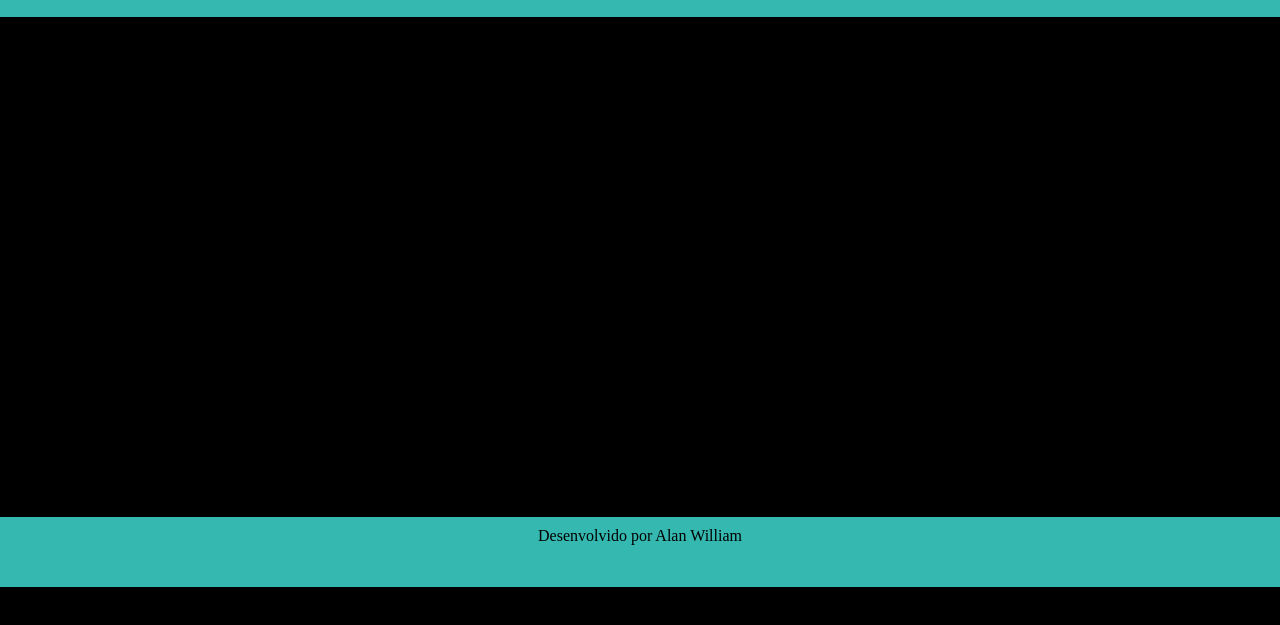
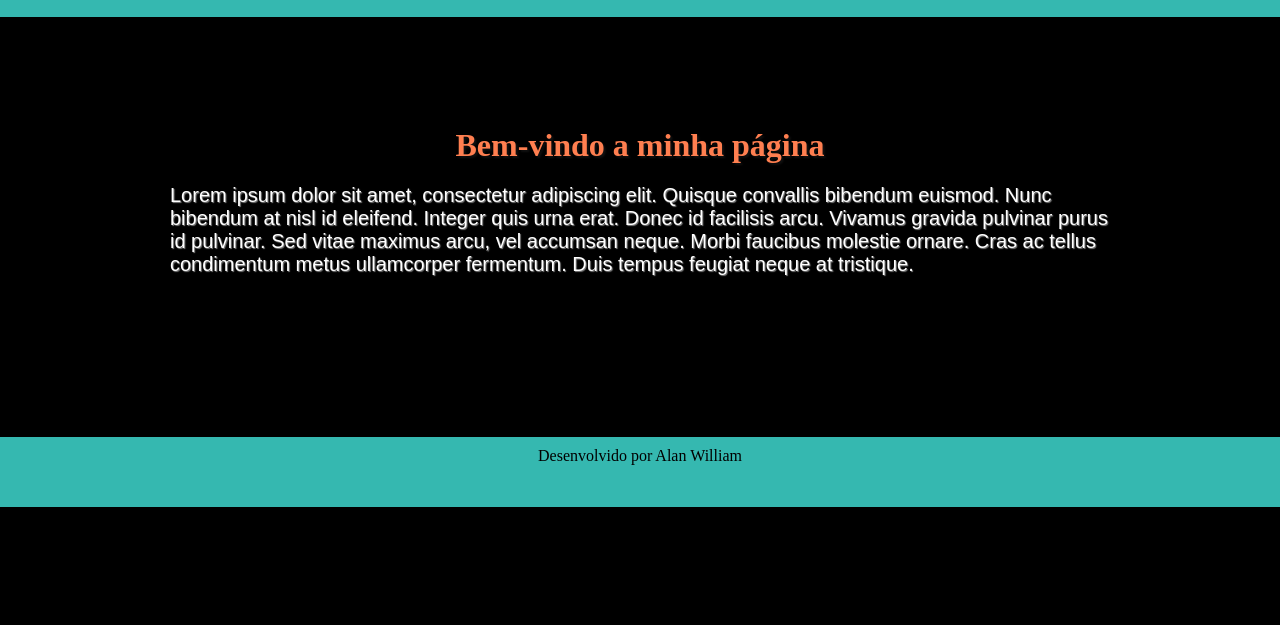
Before and after one commit to Nipodemos/curso_udemy_tutorial_CSS, a plain HTML site: page pagina_estilizada/index.html in a window 1280 px wide. Shown: the part 103-728 px from the top of the page. Drawn offline with Linux system fonts and the light colour scheme.

Commit message:
Sombras e Transparência
gostei muito dessa aula
aprendi sobre como aplicar sombramento a textos
e é bem mais simples do que eu pensava, é só usar
o "text-shadow'
explicação de como se usa está no CSS

ah também tiver que colocar o container todo
dentro de uma div com  classe efeito
para poder aplicar um fundo semi-transparente
que na minha opinião ficou bem legal D:

```diff
--- a/pagina_estilizada/estilo.css
+++ b/pagina_estilizada/estilo.css
@@ -23,13 +23,27 @@ footer {
 }
 
 h1 {
-    color: black;
+    color: #ff7f50;
+    /* Como funciona o text-shadow
+    o primeiro valor define o tamanho da sombra na horizontal
+    o segundo valor define o tamanho da sombra na vertical
+    o terceiro valor define o quanto de blur será aplicado na sombra
+    o quarto valor é a cor da sombra
+     */
+    text-shadow: 2px 2px 2px #111111;
     text-align: center;
     margin: 0 0 20px 0;
 }
 
 p {
-    color: black;
+    color: white;
+    /* Como funciona o text-shadow
+    o primeiro valor define o tamanho da sombra na horizontal
+    o segundo valor define o tamanho da sombra na vertical
+    o terceiro valor define o quanto de blur será aplicado na sombra
+    o quarto valor é a cor da sombra
+     */
+    text-shadow: 1px 1px 1px gray;
     font-size: 20px;
     font-family: Arial, Helvetica, sans-serif;
 }
@@ -40,7 +54,7 @@ p {
     background-image: url('FFXII_1.jpg');
     background-size: 100%;
     min-height: 400px;
-    padding: 100px 0 0 0;
+    padding: 10px 0;
 }
 
 /* * * * * * CLASSES * * * * */
@@ -48,3 +62,9 @@ p {
     width: 960px;
     margin: 0 auto;
 }
+
+.efeito {
+    background-color: rgba(0, 0, 0, 0.7);
+    padding: 100px 10px;
+    margin: auto 0;
+}
--- a/pagina_estilizada/index.html
+++ b/pagina_estilizada/index.html
@@ -28,16 +28,20 @@
      -->
     <div id="principal">
         <div class="container">
+            <div class="efeito">
                 <h1>Bem-vindo a minha página</h1>
                 <p>
                     Lorem ipsum dolor sit amet, consectetur adipiscing elit. Quisque convallis bibendum euismod. Nunc
                     bibendum at nisl id
-                eleifend. Integer quis urna erat. Donec id facilisis arcu. Vivamus gravida pulvinar purus id pulvinar.
+                    eleifend. Integer quis urna erat. Donec id facilisis arcu. Vivamus gravida pulvinar purus id
+                    pulvinar.
                     Sed vitae maximus
-                arcu, vel accumsan neque. Morbi faucibus molestie ornare. Cras ac tellus condimentum metus ullamcorper
+                    arcu, vel accumsan neque. Morbi faucibus molestie ornare. Cras ac tellus condimentum metus
+                    ullamcorper
                     fermentum. Duis
                     tempus feugiat neque at tristique.
                 </p>
+            </div>
         </div>
     </div>
 
```
Lines whose indentation alone changed are shown as unchanged.
